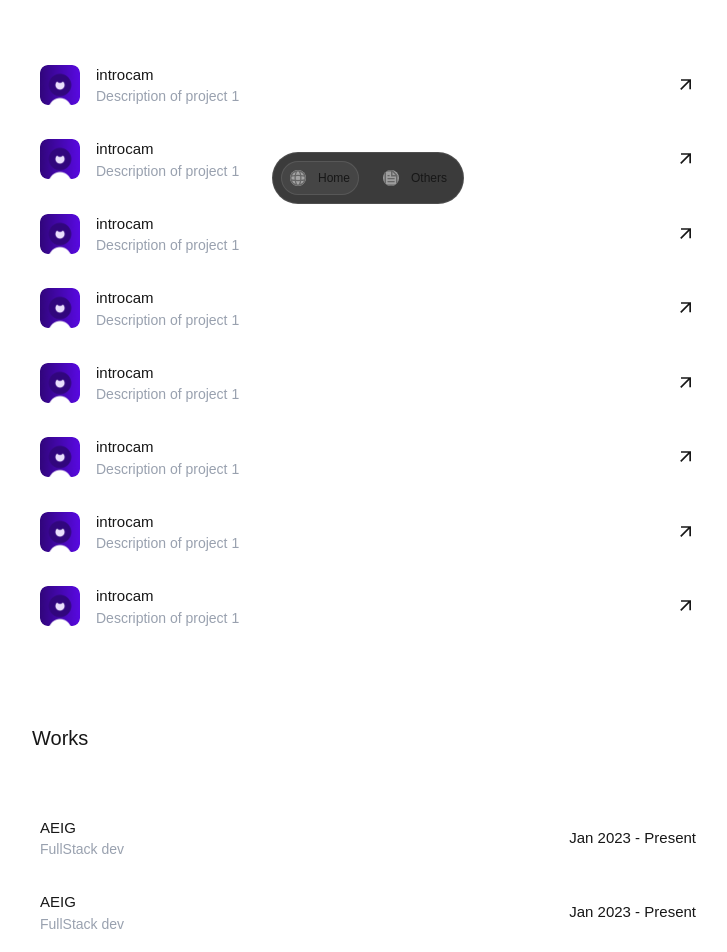
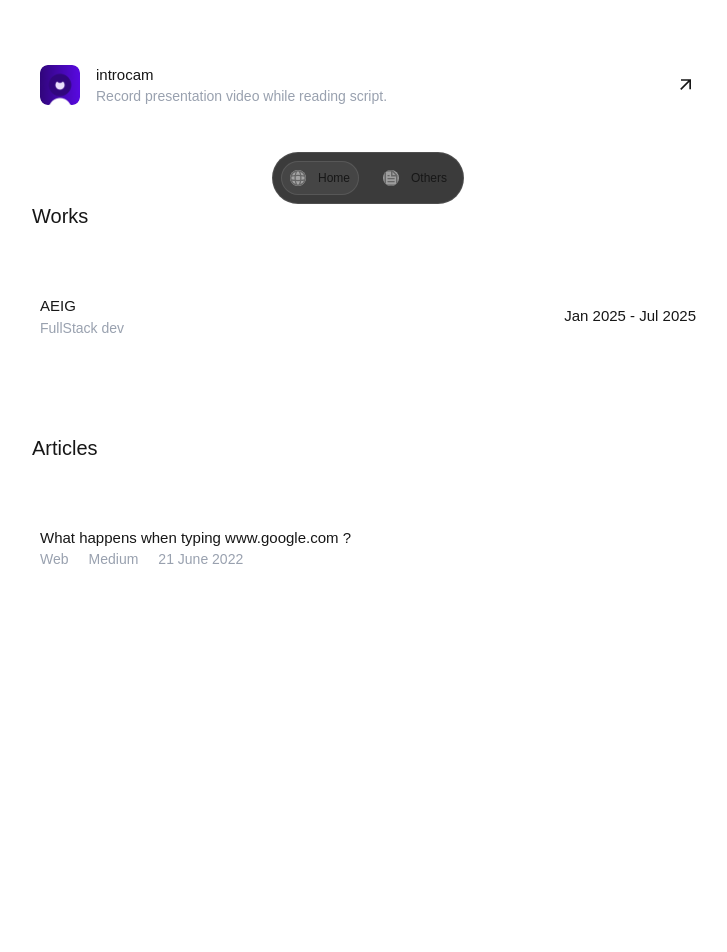
Before and after one commit to Rophpad/rophpad, a Next.js app in the folder portfolio/: page / in a window 1280 px wide. Shown: the part 580-1532 px from the top of the page, without its empty margins (272-999 px from the left). After the commit the page ends 1217 px from the top, so only its background shows below. Built offline with nearby package versions, Linux system fonts and the light colour scheme.

Commit message:
Refactor Home page to use dynamic data from informations.ts and replace TalkCard with ArticleCard

```diff
--- a/portfolio/src/app/page.tsx
+++ b/portfolio/src/app/page.tsx
@@ -1,44 +1,32 @@
 import AudioReader from "@/components/AudioReader";
 import ProjectCard from "@/components/ProjectCard";
 import SocialIcon from "@/components/SocialIcon";
-import TalkCard from "@/components/TalkCard";
 import WorkCard from "@/components/WorkCard";
-// import Image from "next/image";
+import ArticleCard from "@/components/ArticleCard";
+
+
+import { aboutme, projects, works, articles, socialNetworks } from "@/informations"
 
 export default function Home() {
   const socialIconStyle = "p-2 size-10 border border-white/10 rounded-lg hover:bg-white/5 transition-colors cursor-pointer";
-  const socialNetworks = [
-    { name: "github", link: "https://github.com/Rophpad" },
-    // { name: "x", link: "https://github.com/Rophpad" },
-    // { name: "telegram", link: "https://github.com/Rophpad" },
-    { name: "linkedIn", link: "https://github.com/Rophpad" },
-    { name: "mail", link: "https://github.com/Rophpad" },
-    { name: "discord", link: "https://github.com/Rophpad" },
-  ];
+
   return (
     <div className="w-full font-sans items- justify-items-center h-full py- px-">
       <div className="w-full px-8 lg:px-0 lg:max-w-2xl mt-8 flex flex-col gap-16">
         <div className="w-full h- flex flex-col items-center gap-8 ">
           <div className="w-full border-b border-white/10 py-4 flex items-center gap-4">
-            {/* <Image
-              src="/profile_pic.jpeg"
-              alt="Profile Picture"
-              width={100}
-              height={100}
-              className="rounded-full size-10 object-cover cursor-pointer"
-            /> */}
-            <h1 className="text-2xl font-medium">{`Roph PAD`}</h1>
+            <h1 className="text-2xl font-medium">{`${aboutme.username}`}</h1>
             <AudioReader />
           </div>
           <div className="w-full flex flex-col gap-6">
             <p>
-              {`I'm Rophen PADONOU. I love building intuitive products that bridge the gap between complex technology and everyday users. I enjoy working with AI systems, user interfaces, and thoughtful design solutions.`}
+              {`${aboutme.profile}`}
             </p>
             <p>
-              {`When I'm not coding, you'll usually find me playing BasketBall, or discovering new places and experiences.`}
+              {`${aboutme.interests}`}
             </p>
             <p>
-              {`Currently building AI tooling at Tekas Africa as a designer and engineer. Previously freelance developer and designer.`}
+              {`${aboutme.workStatus}`}
             </p>
           </div>
           <div className="w-full flex gap-4">
@@ -59,14 +47,19 @@ export default function Home() {
 
           <div className="w-full ">
             {/* Projects list */}
-            <ProjectCard />
-            <ProjectCard />
-            <ProjectCard />
-            <ProjectCard />
-            <ProjectCard />
-            <ProjectCard />
-            <ProjectCard />
-            <ProjectCard />
+            {
+              projects.map((project: any, index: any) => {
+                return (
+                  <ProjectCard
+                    key={index}
+                    name={project.name}
+                    logo={project.logo}
+                    link={project.link}
+                    description={project.description}
+                  />
+                )
+              })
+            }
           </div>
         </div>
 
@@ -77,21 +70,43 @@ export default function Home() {
 
           <div className="w-full">
             {/* Works list */}
-            <WorkCard />
-            <WorkCard />
+            {
+              works.map((work: any, index: any) => {
+                return (
+                  <WorkCard
+                    key={index}
+                    company={work.company}
+                    role={work.role}
+                    startDate={work.startDate}
+                    endDate={work.endDate}
+                  />
+                )
+              })
+            }
           </div>
         </div>
 
 
         <div className="w-full max-w-3xl h- flex flex-col items-center gap-8 ">
           <div className="w-full border-b border-dotted border-spacing-8 border-white/10 py-4 flex items-center gap-4">
-            <h2 className="text-xl font-medium">Talks</h2>
+            <h2 className="text-xl font-medium">Articles</h2>
           </div>
 
           <div className="w-full">
-            {/* Talks list */}
-            <TalkCard />
-            <TalkCard />
+            {
+              articles.map((article: any, index: any) => {
+                return (
+                  <ArticleCard
+                    key={index}
+                    title={article.title}
+                    field={article.field}
+                    platform={article.platform}
+                    date={article.date}
+                    link={article.link}
+                  />
+                )
+              })
+            }
           </div>
         </div>
       </div>
--- /dev/null
+++ b/portfolio/src/components/ArticleCard.tsx
@@ -0,0 +1,38 @@
+import Link from "next/link";
+
+export default function ArticleCard(
+    {
+        title,
+        field,
+        platform,
+        date,
+        link
+    }: {
+        title: string,
+        field: string,
+        platform: string,
+        date: string,
+        link: string
+    }) {
+    return (
+        <Link
+            href={link}
+            target="_blank"
+            className="w-full flex items-center justify-between gap-4 px-2 py-4 cursor-pointer hover:bg-white/5 transition-colors rounded-lg">
+            <div className="w-max ">
+                <h3 className="text- font-medium w-full">{title}</h3>
+                <div className="flex items-center justify- gap-2 text-sm text-gray-400">
+                    <span className="text-sm text-gray-400">{field}</span>
+                    <div className="size-1 bg-white/50 rounded-full" />
+
+                    <span className="text-sm text-gray-400">{platform}</span>
+                    <div className="size-1 bg-white/50 rounded-full" />
+
+                    <span className="text-sm text-gray-400">{date}</span>
+
+                </div>
+            </div>
+
+        </Link>
+    );
+}
--- a/portfolio/src/components/ProjectCard.tsx
+++ b/portfolio/src/components/ProjectCard.tsx
@@ -1,21 +1,33 @@
 import Image from "next/image";
 import Link from "next/link";
 
-export default function ProjectCard() {
+export default function ProjectCard(
+    {
+        name,
+        logo,
+        link,
+        description
+    }: {
+        name: string,
+        logo: string,
+        link: string,
+        description: string;
+    }
+) {
     return (
-        <Link href="https://introcam.pagy.site" target="_blank" className="flex items-center">
+        <Link href={link} target="_blank" className="flex items-center">
             <div className="w-full flex items-center justify-between gap-4 px-2 py-4">
                 <div className="flex items-center justify-center gap-4">
                     <Image
-                        src="/introcam.png"
-                        alt=""
+                        src={`/${logo}`}
+                        alt="project-logo"
                         width={100}
                         height={100}
                         className="size-10 object-cover rounded-lg "
                     />
                     <div className="h-full w-full">
-                        <h3 className="text- font-medium">introcam</h3>
-                        <p className="text-sm text-gray-400">Description of project 1</p>
+                        <h3 className="text- font-medium">{name}</h3>
+                        <p className="text-sm text-gray-400">{description}</p>
                     </div>
                 </div>
                 <div>
--- a/portfolio/src/components/TalkCard.tsx
+++ /dev/null
@@ -1,20 +0,0 @@
-export default function TalkCard() {
-    return (
-        <div className="w-full flex items-center justify-between gap-4 px-2 py-4 cursor-pointer hover:bg-white/5 transition-colors rounded-lg">
-                <div className="w-max ">
-                    <h3 className="text- font-medium w-full">Off the main thread with vuex worker modules</h3>
-                    <div className="flex items-center justify- gap-2 text-sm text-gray-400">
-                        <span className="text-sm text-gray-400">VueBLR</span>
-                        <div className="size-1 bg-white/50 rounded-full" />
-
-                        <span className="text-sm text-gray-400">Remote</span>
-                        <div className="size-1 bg-white/50 rounded-full" />
-
-                        <span className="text-sm text-gray-400">24 April 2021</span>
-
-                    </div>
-            </div>
-
-        </div>
-    );
-}
--- a/portfolio/src/components/WorkCard.tsx
+++ b/portfolio/src/components/WorkCard.tsx
@@ -1,15 +1,25 @@
-export default function WorkCard() {
+export default function WorkCard({
+    company,
+    role,
+    startDate,
+    endDate
+}: {
+    company: string,
+    role: string,
+    startDate: string,
+    endDate: string
+}) {
     return (
         <div className="w-full flex items-center justify-between gap-4 px-2 py-4 cursor-pointer rounded-lg">
             <div className="flex items-center justify-center gap-4 ">
                 <div className="w-max">
-                    <h3 className="text- font-medium">AEIG</h3>
-                    <p className="text-sm text-gray-400">FullStack dev</p>
+                    <h3 className="text- font-medium">{company}</h3>
+                    <p className="text-sm text-gray-400">{role}</p>
                 </div>
             </div>
             <hr className="border-white/10 border-dotted w-full" />
             <div className="w-max">
-                <p className="min-w-max">Jan 2023 - <br className="lg:hidden" /> Present</p>
+                <p className="min-w-max">{startDate} - <br className="lg:hidden" /> {endDate}</p>
             </div>
         </div>
     );
--- a/portfolio/src/informations.json
+++ /dev/null
@@ -1,11 +0,0 @@
-{
-  "name": "Rophen PADONOU",
-  "title": "Senior Software Engineer",
-  "description": "I love building products that make complex problems simple and delightful. I enjoy working with data, maps, and clean interfaces.",
-  "hobbies": [
-    "Playing basketball",
-    "Exploring the world"
-  ],
-  "currentJob": "Currently building AI tooling and SDKs at Composio as senior software engineer.",
-  "previousJob": "Previously lead product and design at Locale.ai"
-}
--- /dev/null
+++ b/portfolio/src/informations.ts
@@ -0,0 +1,46 @@
+export const aboutme = {
+  username: "Roph PAD",
+  profile:
+    "I'm Rophen PADONOU. I love building intuitive products that bridge the gap between complex technology and everyday users. I enjoy working with AI systems, user interfaces, and thoughtful design solutions.",
+  interests:
+    "When I'm not coding, you'll usually find me playing BasketBall, or discovering new places and experiences.",
+  workStatus:
+    "Currently building AI tooling at Tekas Africa as a designer and engineer. Previously freelance developer and designer.",
+};
+
+export const projects = [
+  {
+    name: "introcam",
+    logo: "introcam.png",
+    link: "https://introcam.pagy.site",
+    description: "Record presentation video while reading script.",
+  },
+];
+
+export const works = [
+  {
+    company: "AEIG",
+    role: "FullStack dev",
+    startDate: "Jan 2025",
+    endDate: "Jul 2025",
+  },
+];
+
+export const articles = [
+  {
+    title: "What happens when typing www.google.com ?",
+    field: "Web",
+    platform: "Medium",
+    date: "21 June 2022",
+    link: "https://www.medium.com",
+  },
+];
+
+export const socialNetworks = [
+  { name: "github", link: "https://github.com/Rophpad" },
+  // { name: "x", link: "https://github.com/Rophpad" },
+  // { name: "telegram", link: "https://github.com/Rophpad" },
+  { name: "linkedIn", link: "https://github.com/Rophpad" },
+  { name: "mail", link: "https://github.com/Rophpad" },
+  { name: "discord", link: "https://github.com/Rophpad" },
+];
```
